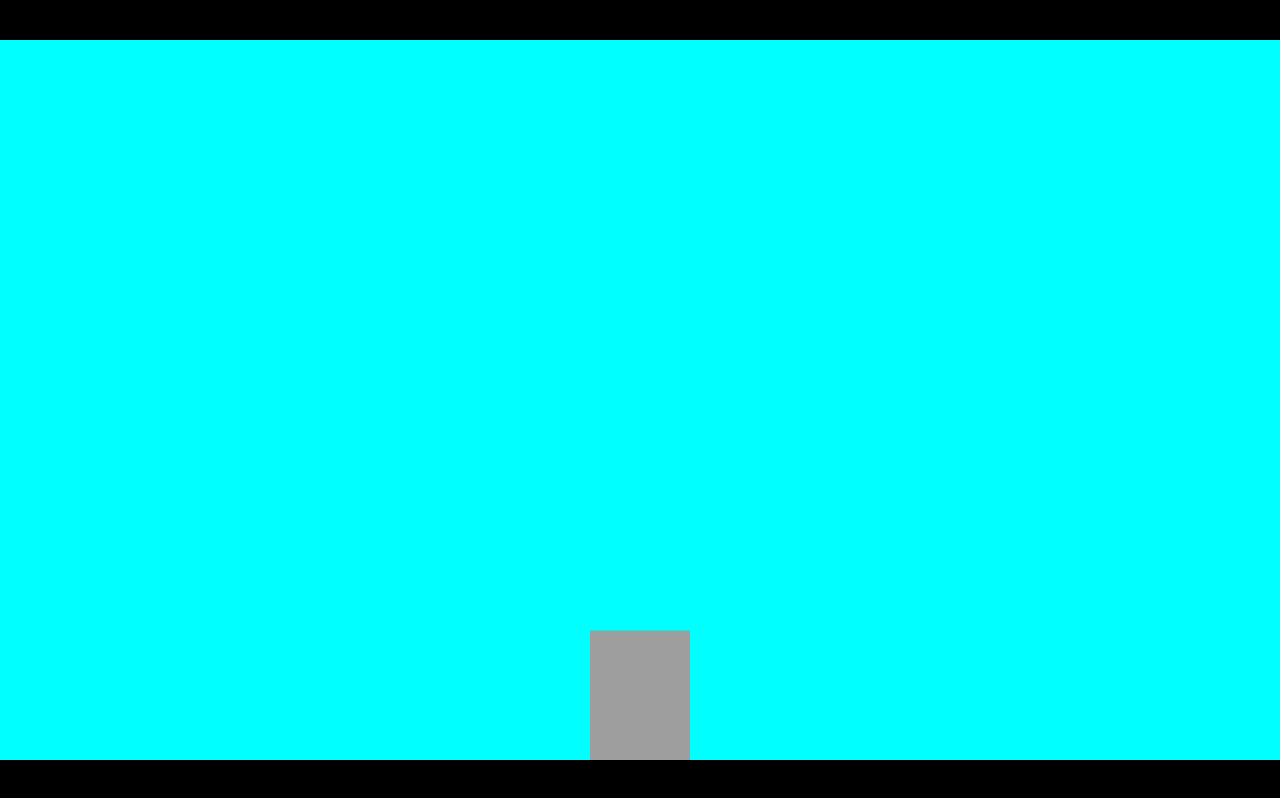
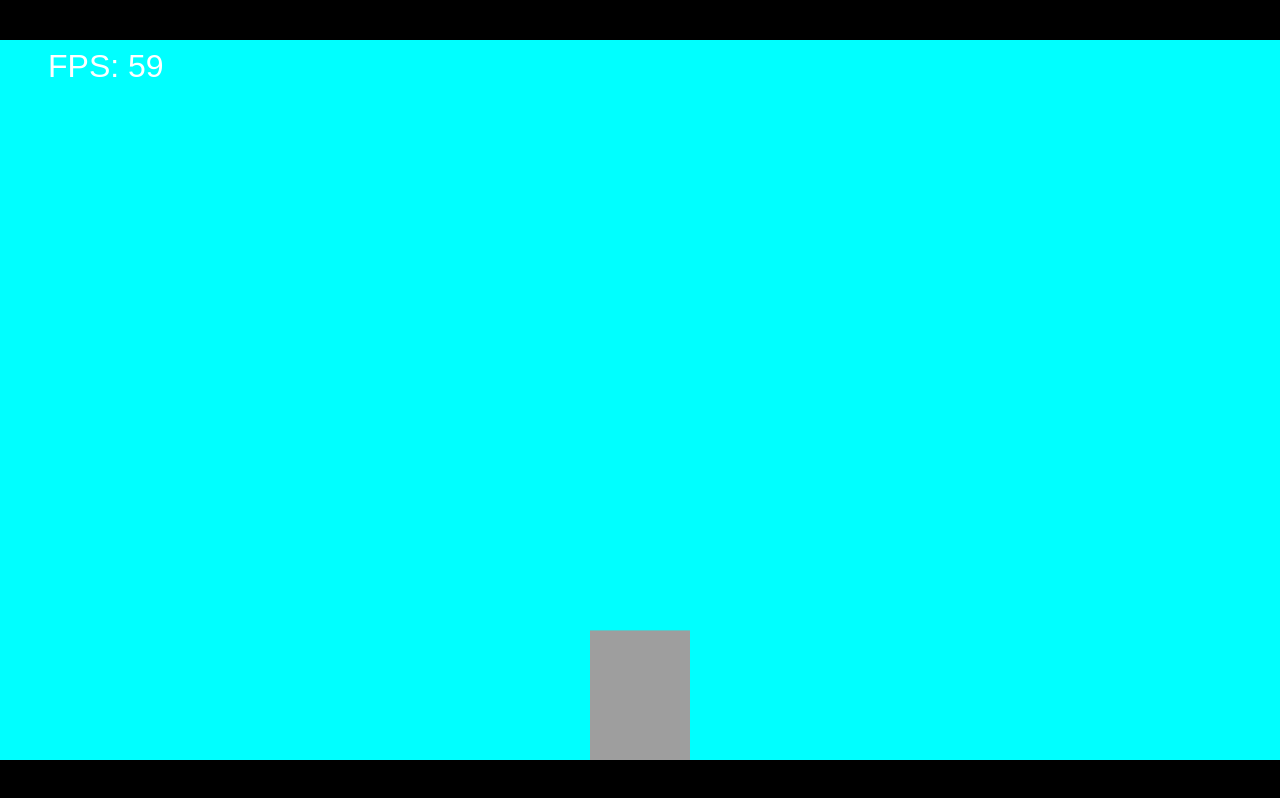
Before and after one commit to lorenzo774/sad-html-cat, a website built with Vite: page src/index.html in a window 1280 px wide. Built offline with nearby package versions, Linux system fonts and the light colour scheme; a web font is replaced by a local one.

Commit message:
Added fps control

```diff
--- a/src/index.html
+++ b/src/index.html
@@ -8,11 +8,25 @@
     />
     <title>Super mario</title>
     <!-- CSS -->
+    <link
+      rel="preconnect"
+      href="https://fonts.googleapis.com"
+    />
+    <link
+      rel="preconnect"
+      href="https://fonts.gstatic.com"
+      crossorigin
+    />
+    <link
+      href="https://fonts.googleapis.com/css2?family=Mochiy+Pop+One&display=swap"
+      rel="stylesheet"
+    />
     <link rel="stylesheet" href="style.css" />
     <script type="module" src="./main.ts" defer></script>
   </head>
   <body>
     <div id="app">
+      <p id="fps-counter">FPS:</p>
       <canvas id="game" width="1280" height="720"></canvas>
     </div>
   </body>
--- a/src/scripts/game/animatedsprite.ts
+++ b/src/scripts/game/animatedsprite.ts
@@ -2,64 +2,119 @@ import { Animation } from "./animation";
 import { Sprite } from "./sprite";
 import { Vector2 } from "./vector";
 
+interface AnimationData {
+  timeLastFrame: number;
+  animation: Animation;
+}
+
 export class AnimatedSprite extends Sprite {
   private maxFramesCounter: number = 0;
   private curFrameIndex: number = 0;
-  private curAnimation: Animation | undefined;
-  private timeLastFrame: number = 0;
-  public animations: Animation[] = [];
+  private curAnimationData: AnimationData | undefined;
+  private _animationsData: AnimationData[] = [];
+  private _animations: Animation[] = [];
+
+  set animations(animations: Animation[]) {
+    this._animations = animations;
+    this._animationsData = this._animations.map(
+      (animation) => {
+        return {
+          timeLastFrame: animation.timeLastFrame,
+          animation,
+        };
+      }
+    );
+  }
 
   constructor(pos: Vector2, animations: Animation[]) {
     super(new Image(20, 26), pos);
     if (animations.length <= 0) return;
 
-    this.animations = animations;
+    this._animations = animations;
     this.maxFramesCounter = animations[0].frames;
+    // Set animations data
+    this._animationsData = this._animations.map(
+      (animation) => {
+        return {
+          timeLastFrame: animation.timeLastFrame,
+          animation,
+        };
+      }
+    );
   }
 
   private getAnimation(
     name: string
   ): Animation | undefined {
-    return this.animations.find(
+    return this._animations.find(
       (animation) => animation.name === name
     );
+  }
+
+  private setAnimatedSpriteData(firstFrame: number) {
+    if (!this.curAnimationData) return;
+
+    this.maxFramesCounter =
+      this.curAnimationData.animation.frames;
+    this.curFrameIndex = firstFrame;
+    this.img =
+      this.curAnimationData.animation.images[
+        this.curFrameIndex
+      ];
+  }
+
+  getAnimationData(
+    animation: Animation
+  ): AnimationData | undefined {
+    const animationData = this._animationsData.find(
+      (animationData) =>
+        animationData.animation === animation
+    );
+    if (!animationData) return undefined;
+
+    return animationData;
   }
 
   play(name: string, firstFrame: number = 0) {
     const animation = this.getAnimation(name);
     if (animation === undefined) {
-      this.curAnimation = undefined;
+      this.curAnimationData = undefined;
       return;
     }
 
     if (firstFrame >= animation.frames) return;
 
-    this.curAnimation = animation;
-    this.timeLastFrame = this.curAnimation.timeLastFrame;
-    this.maxFramesCounter = this.curAnimation.frames;
-    this.curFrameIndex = firstFrame;
-    this.img = this.curAnimation.images[this.curFrameIndex];
+    this.curAnimationData =
+      this.getAnimationData(animation);
+    this.setAnimatedSpriteData(firstFrame);
   }
 
   isPlaying(): boolean {
-    return this.curAnimation != undefined;
+    return this.curAnimationData != undefined;
   }
 
   update() {
-    if (this.curAnimation && this.timeLastFrame <= 0) {
+    if (
+      this.curAnimationData &&
+      this.curAnimationData.timeLastFrame <= 0
+    ) {
       if (this.curFrameIndex + 1 >= this.maxFramesCounter) {
         this.curFrameIndex = 0;
-        if (!this.curAnimation.loop) {
-          this.curAnimation = undefined;
+        if (!this.curAnimationData.animation.loop) {
+          this.curAnimationData = undefined;
           return;
         }
       } else {
         this.curFrameIndex += 1;
       }
-      this.timeLastFrame = this.curAnimation.timeLastFrame;
+      this.curAnimationData.timeLastFrame =
+        this.curAnimationData.animation.timeLastFrame;
       this.img =
-        this.curAnimation.images[this.curFrameIndex];
+        this.curAnimationData.animation.images[
+          this.curFrameIndex
+        ];
     }
-    this.timeLastFrame--;
+    if (!this.curAnimationData) return;
+    this.curAnimationData.timeLastFrame--;
   }
 }
--- a/src/scripts/game/launcher.ts
+++ b/src/scripts/game/launcher.ts
@@ -1,11 +1,40 @@
 import { Game } from "./game";
+import { Settings } from "./settings";
 
 export class Launcher {
-  constructor(private game: Game) {}
+  private fixedDelta: number = 0;
+  private then: number;
+  private now: number = 0;
+  private dif: number = 0;
+
+  constructor(private game: Game) {
+    this.fixedDelta = Settings.instance.FPS;
+    this.then = Date.now();
+  }
+
+  render() {
+    this.game.update();
+    this.game.draw();
+
+    const fpsCounter =
+      document.querySelector("#fps-counter");
+    if (fpsCounter) {
+      fpsCounter.innerHTML = `FPS: ${(
+        1 /
+        (this.dif / 1000)
+      ).toFixed(0)}`;
+    }
+    this.then = this.now;
+  }
 
   run() {
-    this.game.update();
-    this.game.draw();
+    this.now = Date.now();
+    this.dif = this.now - this.then;
+
+    if (this.dif > 1000 / this.fixedDelta) {
+      this.render();
+    }
+
     requestAnimationFrame(this.run.bind(this));
   }
 }
--- a/src/scripts/game/settings.ts
+++ b/src/scripts/game/settings.ts
@@ -12,4 +12,5 @@ export class Settings {
   CANVAS_WIDTH: number = 0;
   CANVAS_HEIGHT: number = 0;
   GRAVITY: number = 0.3;
+  FPS: number = 60;
 }
--- a/src/scripts/player/player.ts
+++ b/src/scripts/player/player.ts
@@ -4,6 +4,7 @@ import { Input } from "../game/input";
 import { Key } from "../game/key";
 import { Settings } from "../game/settings";
 import { Vector2 } from "../game/vector";
+import { loadImage } from "../utils/helper";
 
 export class Player extends AnimatedSprite {
   private speed: number = 8;
@@ -26,37 +27,47 @@ export class Player extends AnimatedSprite {
   }
 
   private createAnimations(): Animation[] {
-    const idleImg = new Image(
+    const idleImg = loadImage(
+      "../../assets/sprites_mario000.png",
       this.playerSize.x,
       this.playerSize.y
     );
-    idleImg.src = "../../assets/sprites_mario000.png";
-    const idle = new Animation("idle", [idleImg], 1, 10);
 
-    const runningImgs = [
-      idleImg,
-      new Image(this.playerSize.x, this.playerSize.y),
-    ];
-    runningImgs[1].src =
-      "../../assets/sprites_mario001.png";
+    const idle = new Animation(
+      "idle",
+      [idleImg as HTMLImageElement],
+      1,
+      10
+    );
+
     const run = new Animation(
       "run",
-      runningImgs,
+      [
+        idleImg,
+        loadImage(
+          "../../assets/sprites_mario001.png",
+          this.playerSize.x,
+          this.playerSize.y
+        ),
+      ] as HTMLImageElement[],
       2,
       5,
       true
     );
-    const jumpImgs = [
-      new Image(this.playerSize.x, this.playerSize.y),
-      new Image(this.playerSize.x, this.playerSize.y),
-    ];
-
-    jumpImgs[0].src = "../../assets/sprites_mario002.png";
-    jumpImgs[1].src = "../../assets/sprites_mario003.png";
-
     const jump = new Animation(
       "jump",
-      jumpImgs,
+      [
+        loadImage(
+          "../../assets/sprites_mario002.png",
+          this.playerSize.x,
+          this.playerSize.y
+        ),
+        loadImage(
+          "../../assets/sprites_mario003.png",
+          this.playerSize.x,
+          this.playerSize.y
+        ),
+      ] as HTMLImageElement[],
       2,
       40,
       false
--- /dev/null
+++ b/src/scripts/utils/helper.ts
@@ -0,0 +1,9 @@
+export const loadImage = function (
+  path: string,
+  width: number,
+  height: number
+): HTMLImageElement | undefined {
+  const img = new Image(width, height);
+  img.src = path;
+  return img;
+};
--- a/src/style.css
+++ b/src/style.css
@@ -5,6 +5,10 @@
 
 body {
   background-color: black;
+}
+
+* {
+  font-family: "Mochiy Pop One", sans-serif;
 }
 
 #app {
@@ -18,3 +22,12 @@ body {
 #game {
   background: cyan;
 }
+
+#fps-counter {
+  color: white;
+  position: fixed;
+  top: 0;
+  left: 0;
+  margin: 3rem;
+  font-size: 2rem;
+}
```
